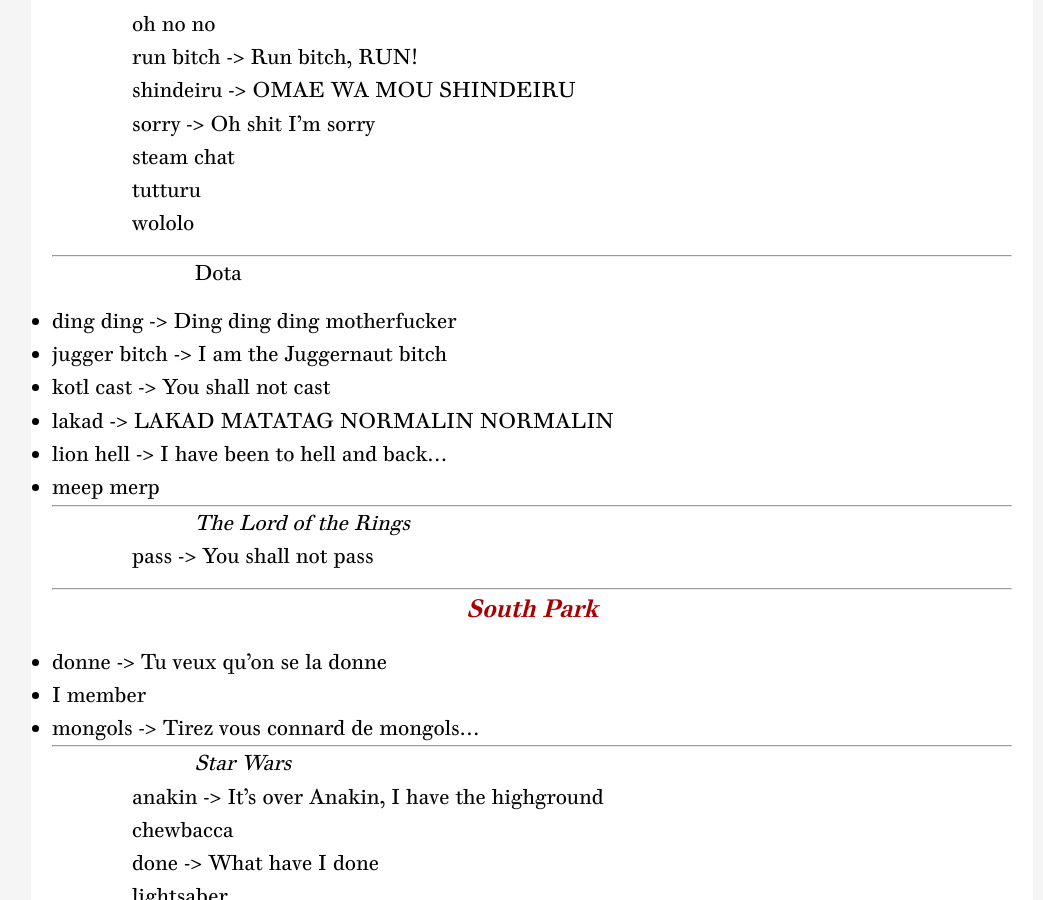
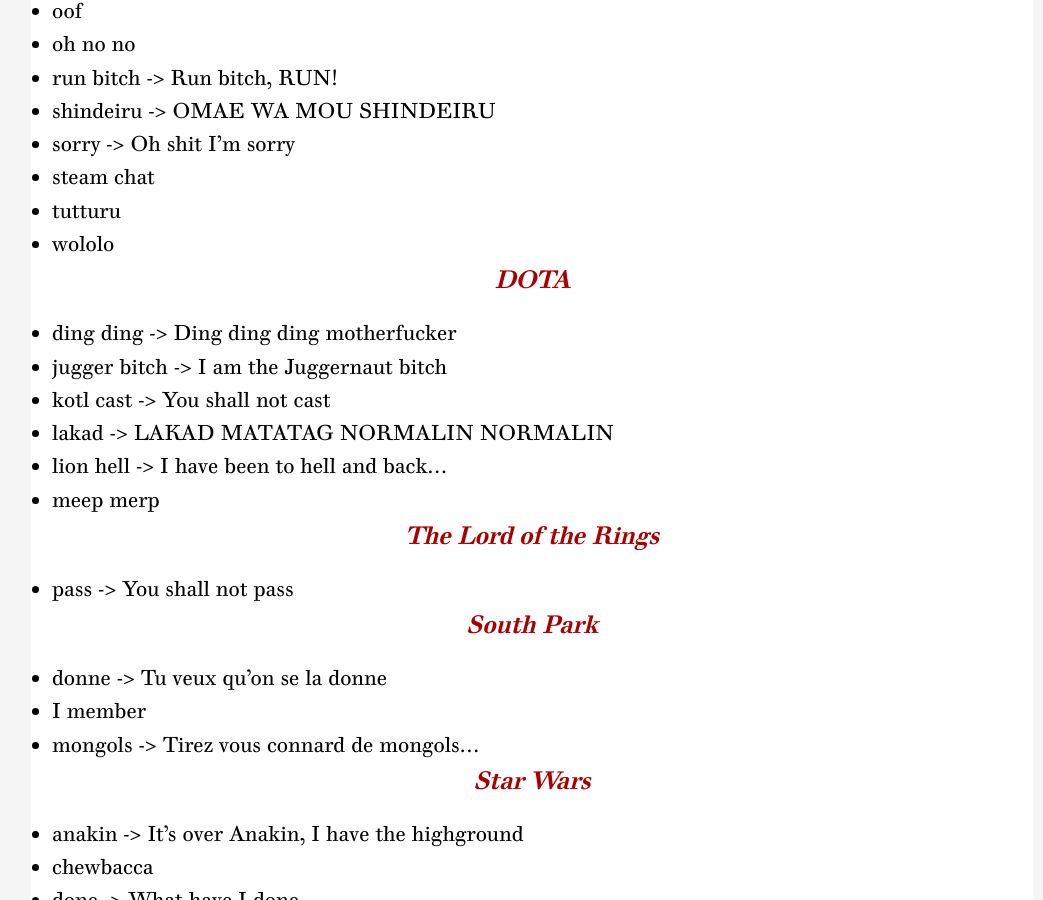
Before and after one commit to Philaeux/philaeux.github.io, a Jekyll site: the page built from sounds.md, in a window 1280 px wide and 900 px high, scrolled down 1003 px. Shown: the whole window, without its empty margins (108-1151 px from the left). Built offline with Jekyll 4.4.1, drawn with Linux system fonts in a browser that asks for light colours.

```diff
--- a/_sass/_base.scss
+++ b/_sass/_base.scss
@@ -47,6 +47,8 @@
  * ============================================== */
     ul, ol {
         margin-left: $spacing-unit;
+		padding-left: 50px;
+		padding-right: 50px;
     }
 
     li {
--- a/sounds.md
+++ b/sounds.md
@@ -4,39 +4,37 @@ title: Sounds available in Stream
 ---
 Use the shortname to start a sound, as a message of the "Play Sound" reward.
 
----
+### Various
 
-   *Various*
-ah -> Denis Brognard
-AYAYA
-bazinga
-coffin -> Coffin dance meme
-deja vu -> Deja vu, I have been in this place before...
-falcon punch
-fbi open up
-fucked up -> It was at this moment Jackson knew, he fucked up
-hadouken
-here we go again -> Oh shit, here we go again
-kamehameha
-lazor -> IMA FIRING MY LAZOR
-laught -> Look at this dude
-listen -> Navi: Hey, listen
-money -> Shut up and take my money
-nani
-nyaa
-no god -> NO GOD NO!!!
-oof
-oh no no
-run bitch -> Run bitch, RUN!
-shindeiru -> OMAE WA MOU SHINDEIRU
-sorry -> Oh shit I'm sorry
-steam chat
-tutturu
-wololo
+* ah -> Denis Brognard
+* AYAYA
+* bazinga
+* coffin -> Coffin dance meme
+* deja vu -> Deja vu, I have been in this place before...
+* falcon punch
+* fbi open up
+* fucked up -> It was at this moment Jackson knew, he fucked up
+* hadouken
+* here we go again -> Oh shit, here we go again
+* kamehameha
+* lazor -> IMA FIRING MY LAZOR
+* laught -> Look at this dude
+* listen -> Navi: Hey, listen
+* money -> Shut up and take my money
+* nani
+* nyaa
+* no god -> NO GOD NO!!!
+* oof
+* oh no no
+* run bitch -> Run bitch, RUN!
+* shindeiru -> OMAE WA MOU SHINDEIRU
+* sorry -> Oh shit I'm sorry
+* steam chat
+* tutturu
+* wololo
 
----
+### DOTA
 
-Dota
 * ding ding -> Ding ding ding motherfucker
 * jugger bitch -> I am the Juggernaut bitch
 * kotl cast -> You shall not cast
@@ -44,12 +42,9 @@ Dota
 * lion hell -> I have been to hell and back...
 * meep merp
 
----
+### The Lord of the Rings
 
-   *The Lord of the Rings*
-pass -> You shall not pass
-
----
+* pass -> You shall not pass
 
 ### South Park
 
@@ -57,57 +52,51 @@ pass -> You shall not pass
 * I member
 * mongols -> Tirez vous connard de mongols...
 
----
+### Star Wars
 
-   *Star Wars*
-anakin -> It's over Anakin, I have the highground
-chewbacca
-done -> What have I done
-lightsaber
-noo -> Darth Vador NOOOOO
-order 66 -> Execute order 66
-senate -> I am the Senate
+* anakin -> It's over Anakin, I have the highground
+* chewbacca
+* done -> What have I done
+* lightsaber
+* noo -> Darth Vador NOOOOO
+* order 66 -> Execute order 66
+* senate -> I am the Senate
 
----
+### Kaamelott
 
-   *Kaamelott*
-c'est la guerre -> Arthour c'est la guerre
-c'est pas faux -> C'est pas faux
-details -> Kaamelott
-ebaubir -> Kaamelott
-faut ce qui faut -> Kaamelott
-fleches -> Kaamelott
-fondue -> C'est marrant ces bouts de fromage par terre, c'est ça que vous appelez une fondue?
-gros nul -> Vous êtes un gros nul d'accord, un vrai gros naze
-gueuler comme un con -> Kaamelott
-je vois trouble -> Kaamelott
-mais tout a fait -> Mais tout à fait
-merde -> C'est de la merde
-joie de vivre -> La joie de vivre et le jambon
-pute -> En garde espèce de vieille pute dégarnie
-reposer -> Kaamelott
-revolte -> Bon ben revolte?... REVOLTE!
-volette -> Mon petit oiseau a pris sa volée...
+* c'est la guerre -> Arthour c'est la guerre
+* c'est pas faux -> C'est pas faux
+* details -> Kaamelott
+* ebaubir -> Kaamelott
+* faut ce qui faut -> Kaamelott
+* fleches -> Kaamelott
+* fondue -> C'est marrant ces bouts de fromage par terre, c'est ça que vous appelez une fondue?
+* gros nul -> Vous êtes un gros nul d'accord, un vrai gros naze
+* gueuler comme un con -> Kaamelott
+* je vois trouble -> Kaamelott
+* mais tout a fait -> Mais tout à fait
+* merde -> C'est de la merde
+* joie de vivre -> La joie de vivre et le jambon
+* pute -> En garde espèce de vieille pute dégarnie
+* reposer -> Kaamelott
+* revolte -> Bon ben revolte?... REVOLTE!
+* volette -> Mon petit oiseau a pris sa volée...
 
----
+### Les Inconnus
 
-   *Les Inconnus*
-chasseur -> Le mauvais chasseur, il voit un truc
-que se passe -> Mais que se passe-t-il?
+* chasseur -> Le mauvais chasseur, il voit un truc
+* que se passe -> Mais que se passe-t-il?
 
----
+### 300
 
-   *300*
-this is sparta
+* this is sparta
 
----
+### Gladiator
 
-   *Gladiator*
-entertained -> Are you not entertained
-maximus -> I am Maximus Decimus...
+* entertained -> Are you not entertained
+* maximus -> I am Maximus Decimus...
 
----
+### Warcraft
 
-   *Warcraft*
-murloc
-prepared -> You are not prepared
+* murloc
+* prepared -> You are not prepared
```
